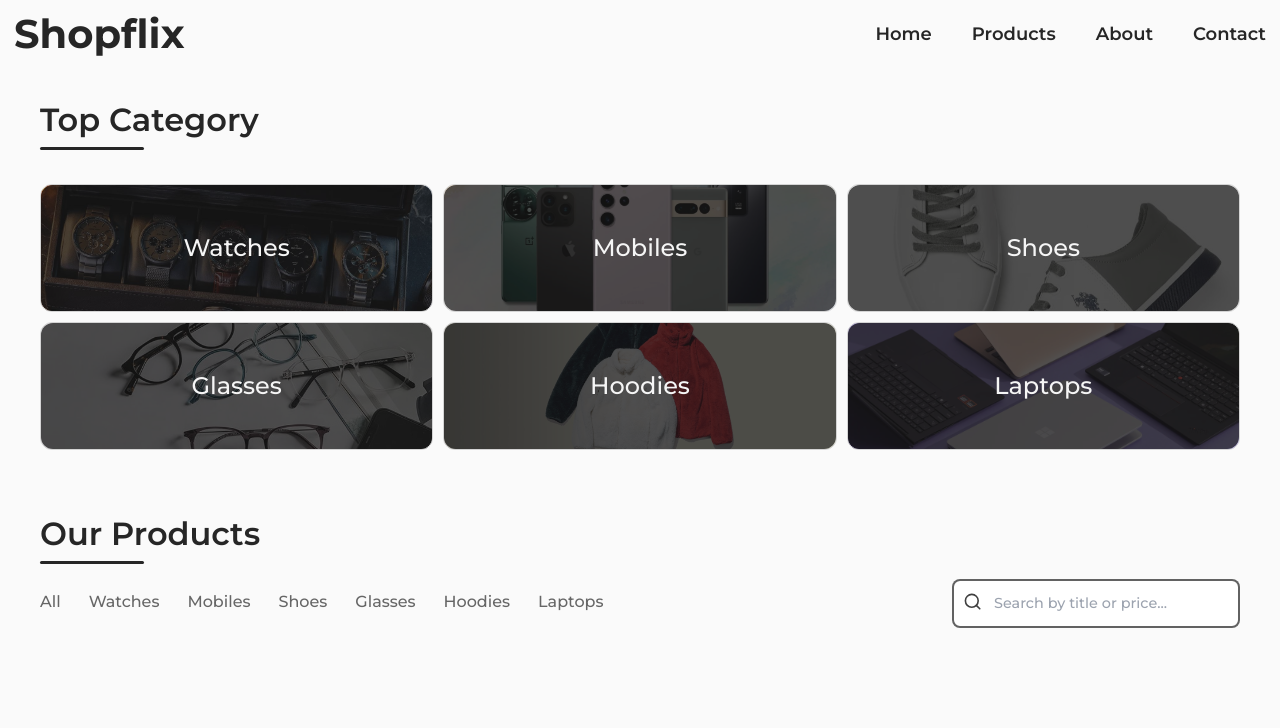
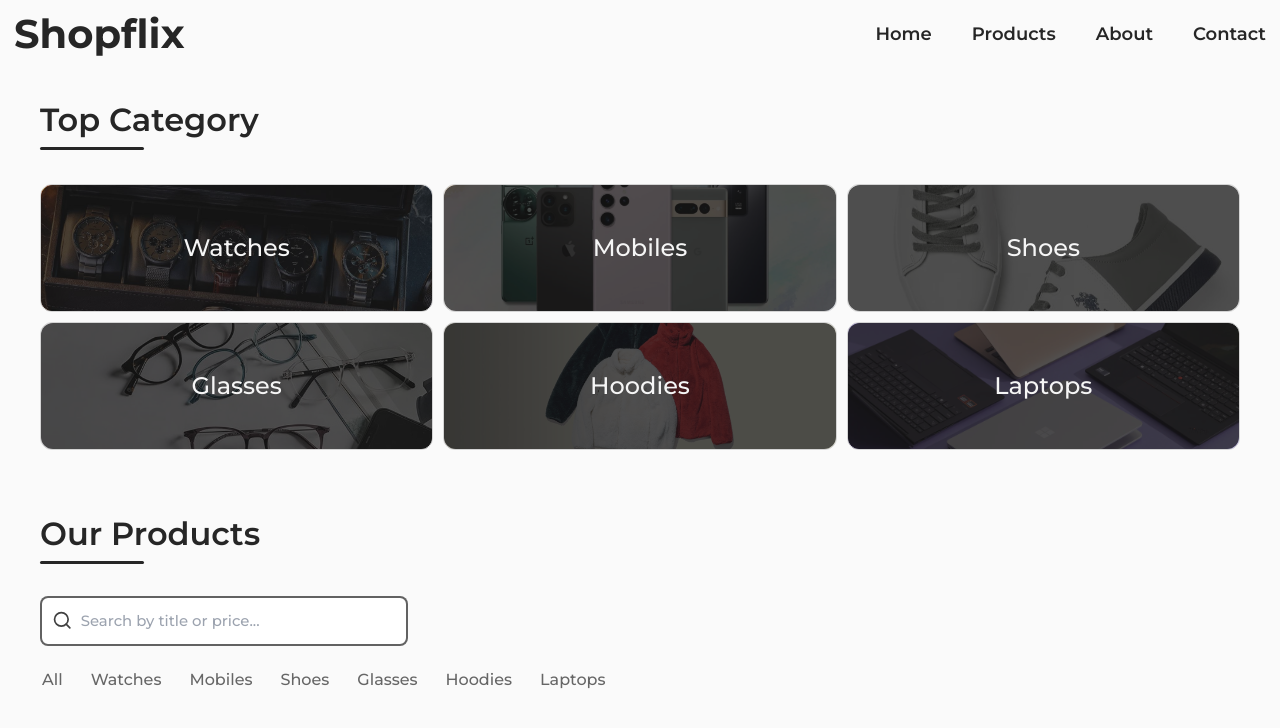
Before and after one commit to AbdurRahman-Khalil/shopflix, a React (Vite) app: page /shopflix/products in a window 1280 px wide. Shown: the top 728 px of the page. Built offline with nearby package versions, Linux system fonts and the light colour scheme.

Commit message:
more improvements

```diff
--- a/src/components/SearchBar.jsx
+++ b/src/components/SearchBar.jsx
@@ -10,14 +10,14 @@ export const SearchBar = () => {
 
 
     return (
-        <form className={`flex -mt-[0.7rem] relative`}
+        <form className={`relative`}
             onSubmit={(e) => e.preventDefualt()}
         >
-            <button className="absolute top-[0.85rem] left-[0.7rem]">
-                <FiSearch className="text-[1.2rem] text-neutral-700" />
+            <button className="absolute top-[0.9rem] left-[0.73rem] duration-200 ease-linear">
+                <FiSearch className="text-[1.275rem] text-neutral-700" />
             </button>
             <input
-                className="text-[0.9rem] pr-[0.8rem] pl-10 py-3 w-72 border-2 border-neutral-600/90 focus:border-neutral-300 outline-none rounded-lg font-semibold tracking-wide placeholder:font-medium placeholder:tracking-normal duration-200 ease-linear"
+                className="text-[0.93rem] pr-[0.83rem] pl-[2.42rem] py-3 w-full sm:w-[23rem] border-2 border-neutral-600/90 focus:border-neutral-300 outline-none rounded-lg font-semibold tracking-wide placeholder:font-medium placeholder:tracking-normal duration-200 ease-linear"
                 type="text"
                 name="searchQuery"
                 id="searchQuery"
--- a/src/index.css
+++ b/src/index.css
@@ -4,6 +4,7 @@
 @tailwind base;
 @tailwind components;
 @tailwind utilities;
+
 
 
 @layer base {
--- a/src/pages/Products.jsx
+++ b/src/pages/Products.jsx
@@ -9,16 +9,21 @@ export const Products = () => {
     return (
         <section id="products" className="mb-[3.75rem] px-5 md:px-10 xl:mx-auto xl:container">
             <Categories />
-            <h2 className="text-[2rem] font-semibold mb-8 relative after:absolute after:-bottom-1.5 after:left-0 after:bg-neutral-800 after:h-[0.2rem] after:w-[6.5rem] after:rounded-full">
+            <h2 className="text-[2rem] font-semibold mb-[2.35rem] relative after:absolute after:-bottom-1.5 after:left-0 after:bg-neutral-800 after:h-[0.2rem] after:w-[6.5rem] after:rounded-full">
                 Our Products
             </h2>
-            <ul className="list-none mb-4 flex justify-between items-start">
-                <div className="max-[610px]:overflow-x-scroll">
-                    <div className="flex items-center gap-7 font-medium mb-5 ">
+            <ul className="list-none max-[610px]:relative
+                    max-[610px]:before:absolute before:top-16 before:-right-[0.2rem] before:w-[1.3rem] before:h-[35%] before:bg-gradient-to-r before:from-transparent before:to-neutral-50
+                    max-[610px]:after:absolute after:top-16 after:-left-[0.2rem] after:w-[1.3rem] after:h-[35%] after:bg-gradient-to-l after:from-transparent after:to-neutral-50"
+            >
+                <SearchBar />
+                <div className="max-[610px]:overflow-x-scroll"
+                >
+                    <div className="flex items-center gap-7 font-medium my-[1.35rem]">
                         <MenuLink
                             destination={"/products/all"}
                             menuLinkText={"All"}
-                            addStyles={"font-medium text-neutral-800/70"}
+                            addStyles={"font-medium text-neutral-800/70 max-[610px]:pl-2 min-[611px]:pl-0.5"}
                             activeStyles={"text-neutral-950 font-semibold"}
                         />
                         <MenuLink
@@ -54,13 +59,11 @@ export const Products = () => {
                         <MenuLink
                             destination={"/products/laptops"}
                             menuLinkText={"Laptops"}
-                            addStyles={"font-medium text-neutral-800/70"}
+                            addStyles={"font-medium text-neutral-800/70 max-[610px]:pr-2"}
                             activeStyles={"text-neutral-950 font-semibold"}
                         />
                     </div>
                 </div>
-
-                <SearchBar />
             </ul>
 
             <Outlet />
```
